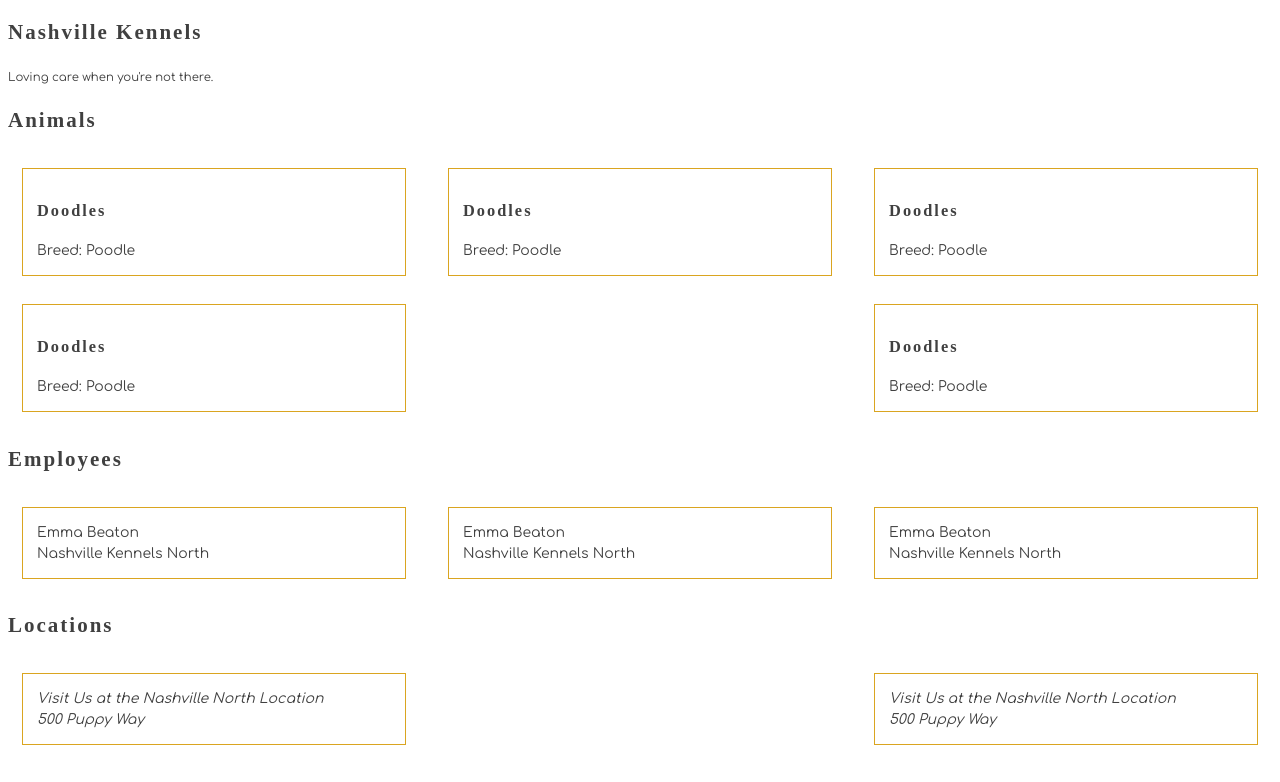
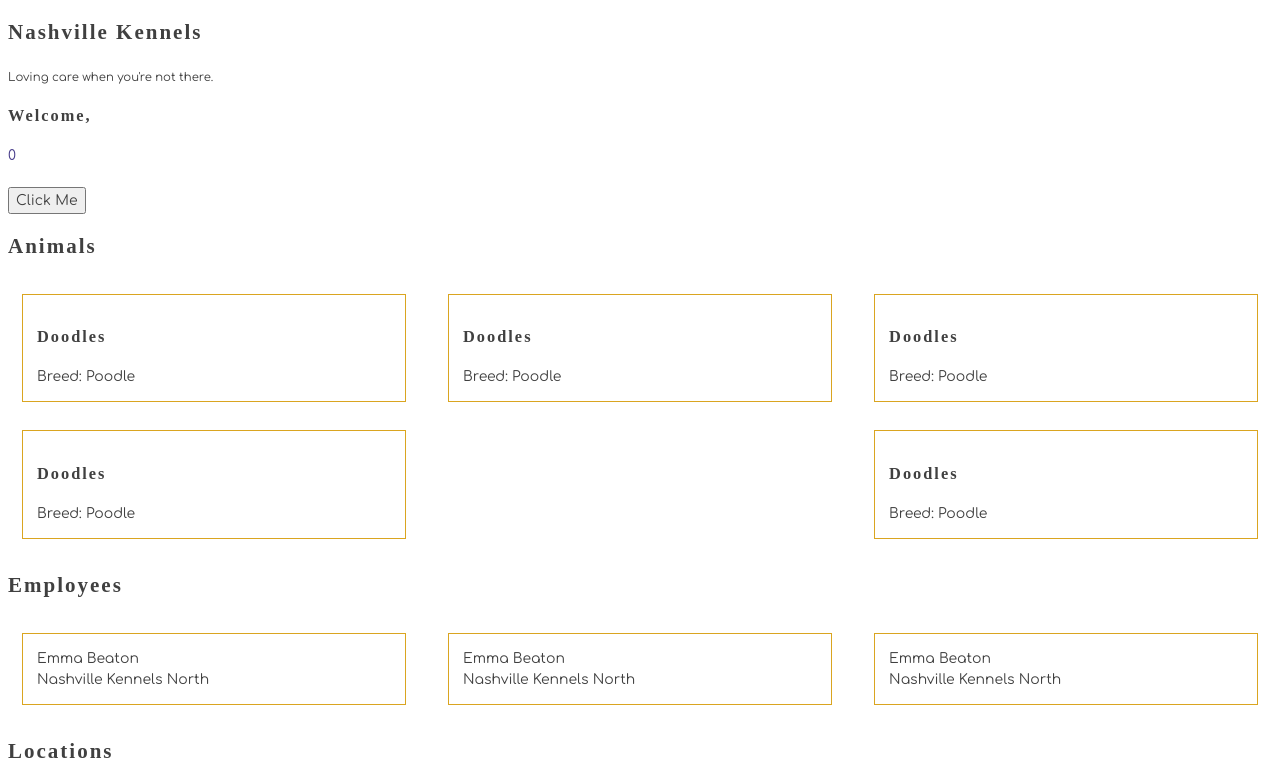
Before and after one commit to AndreaMays/kennelsReact, a React (Create React App) app: page /locations in a window 1280 px wide. Shown: the top 782 px of the page. Built offline with nearby package versions, Linux system fonts and the light colour scheme; a web font is replaced by a local one.

Commit message:
Ch3: Added Props and State function and UseState

```diff
--- /dev/null
+++ b/src/components/PropsAndState.js
@@ -0,0 +1,23 @@
+import React from "react"
+import {useState} from "react"
+
+export const PropsAndState = ({ Drea }) => {
+    let [countClicks, setCountClicks] = useState(0)
+// line 5: updating "useState" (which is a hook), to count the clicks and set the counting of Clicks
+// line 5: "setCountClicks", definintion when hovering, saying its a type of dispatch statement
+
+    const handleClick = () => {
+        //good practice:
+        //make a copy of state, modifiy it, and then setState to the copy
+        const newCountClicks = ++countClicks
+        setCountClicks(newCountClicks)
+      }
+
+  return (
+    <>
+      <h3>Welcome, {Drea} </h3>
+      <p>{countClicks}</p>
+      <button onClick={(handleClick)}>Click Me</button>
+    </>
+  )
+}
--- a/src/components/kennel.js
+++ b/src/components/kennel.js
@@ -4,6 +4,7 @@ import {AnimalCard} from "./animal/AnimalCard"
 import {Location} from "./location/Location"
 import {Employee} from "./empoloyee/Employee"
 import {Customer} from "./customer/Customer"
+import { PropsAndState } from "./PropsAndState";
 // Lines 4 - 6 is importing the exact function from each module
 // Lines 19-20 (and other lines like it) are importing the information from the exact function of each module and printing that to the dom
 // Onle this module "Kennel.js" is sent to index.js so that the entire app will be rendered to the dom
@@ -13,7 +14,7 @@ export const Kennel = () => (
         <h2>Nashville Kennels</h2>
         <small>Loving care when you're not there.</small>
 
-
+        <PropsAndState yourName="Drea" />
         <h2>Animals</h2>
         <article className="animals">
             <AnimalCard />
@@ -46,6 +47,7 @@ export const Kennel = () => (
             <Customer />
         </article>
 
+
     </>
 )
 
```
